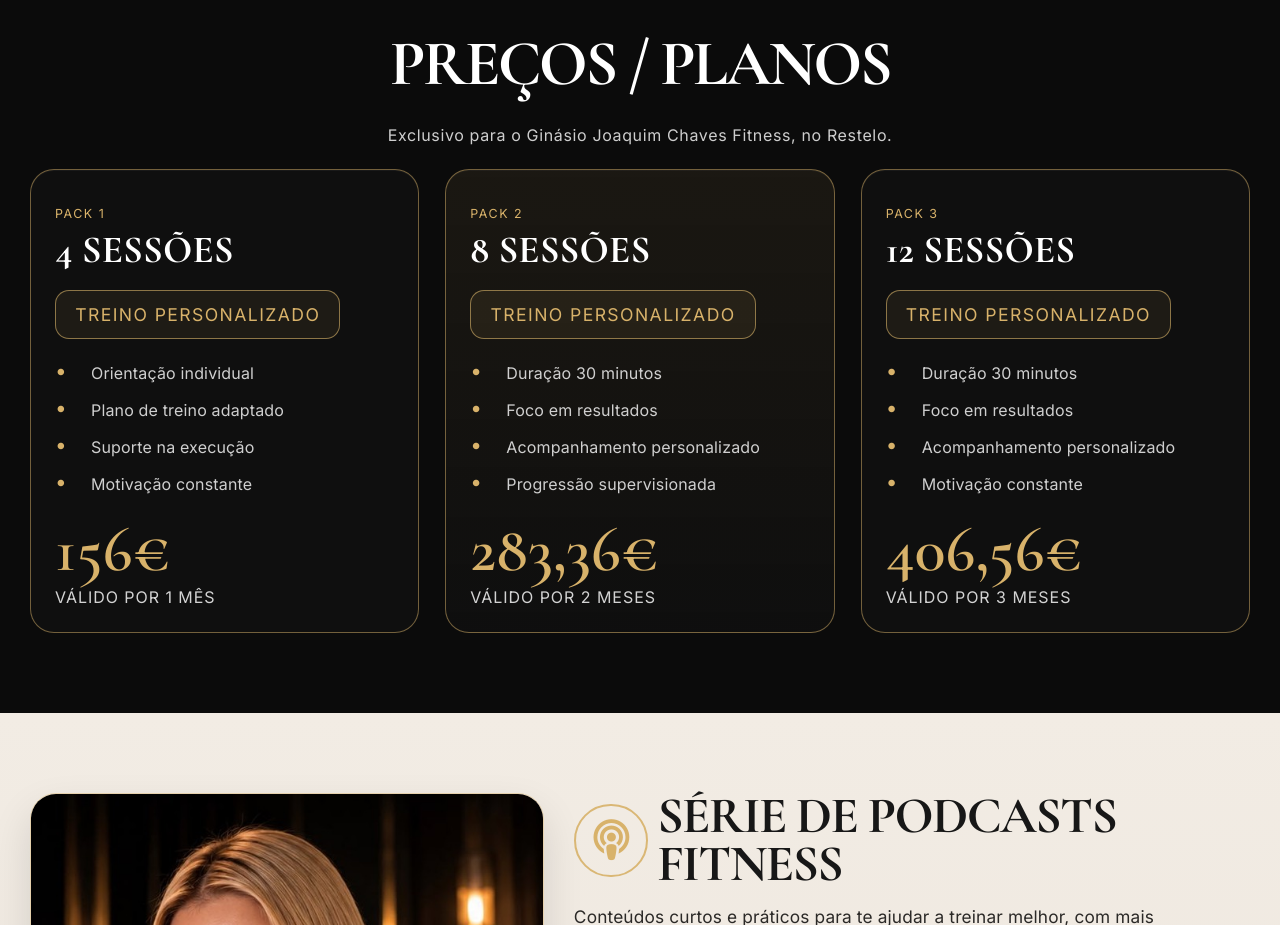
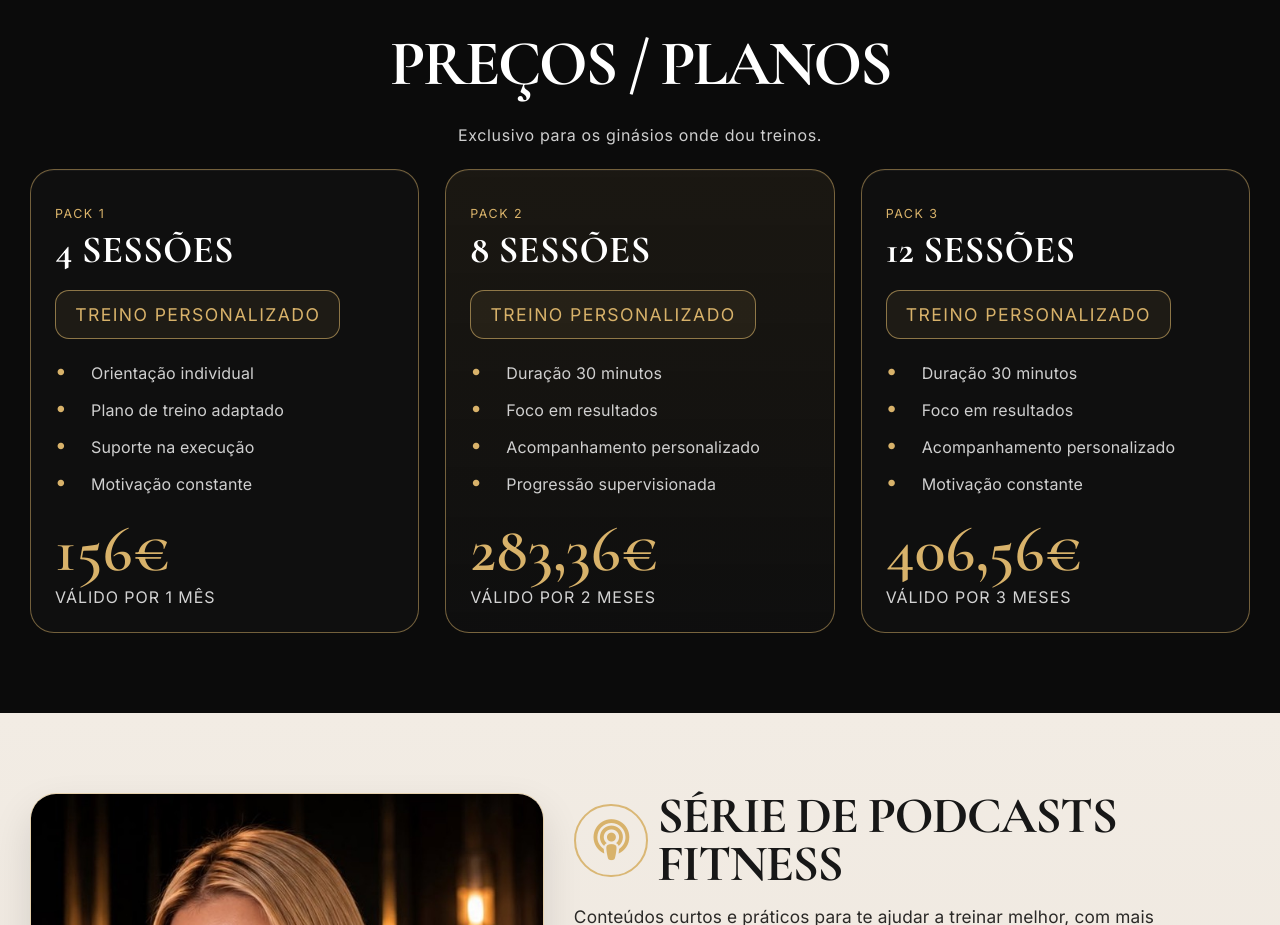
Before and after one commit to oicnanev/isabelfit, a plain HTML site: page public/index.html in a window 1280 px wide. Shown: the part 5280-6205 px from the top of the page. Drawn offline with nearby package versions, Linux system fonts and the light colour scheme.

Commit message:
Change text in Packs section

```diff
--- a/public/index.html
+++ b/public/index.html
@@ -258,7 +258,7 @@
         <h2 class="section-heading">Preços / Planos</h2>
 
         <div class="plans-copy">
-          <p>Exclusivo para o Ginásio Joaquim Chaves Fitness, no Restelo.</p>
+          <p>Exclusivo para os ginásios onde dou treinos.</p>
         </div>
 
         <div class="plans-grid">
```
